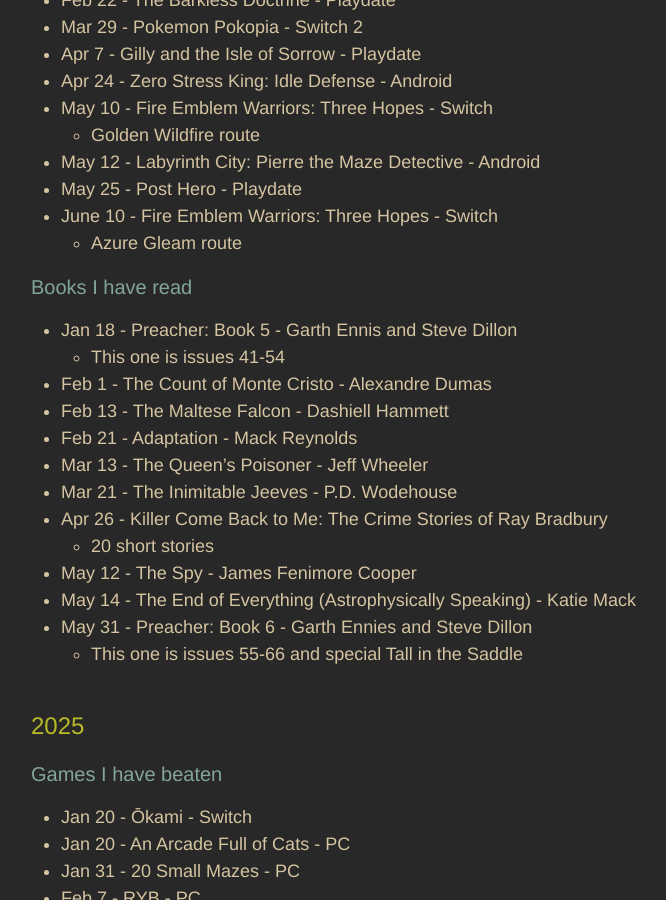
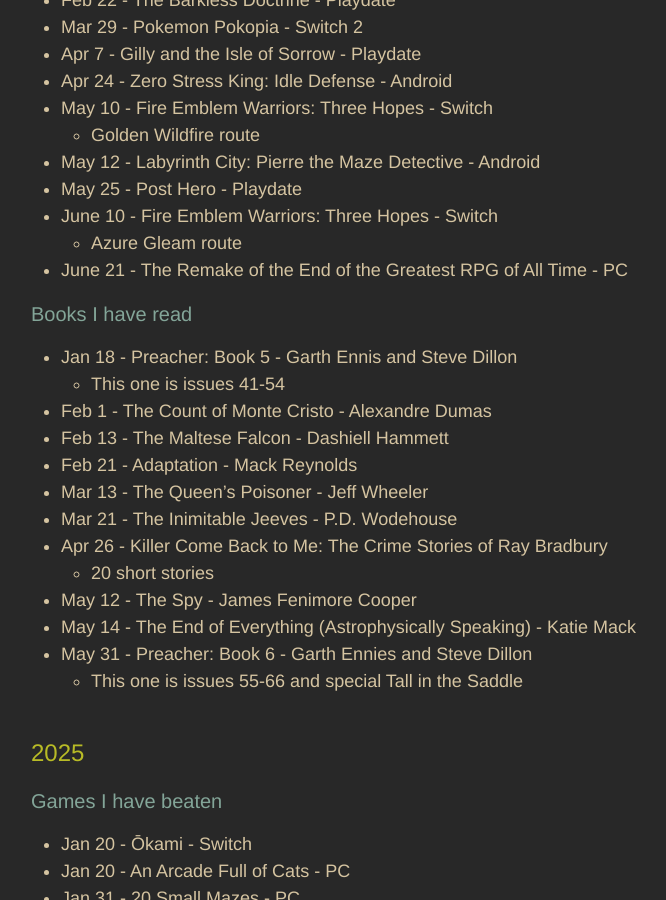
Before and after one commit to adkinsrs/sadkins_site, a Jekyll site: the page built from misc.md, in a window 1280 px wide and 900 px high, scrolled down 734 px. Shown: the whole window, without its empty margins (239-905 px from the left). Built offline with Jekyll 4.4.1, drawn with Linux system fonts in a browser that asks for light colours.

Commit message:
beat a game

```diff
--- a/misc.md
+++ b/misc.md
@@ -34,6 +34,7 @@
 * May 25 - Post Hero - Playdate
 * June 10 - Fire Emblem Warriors: Three Hopes - Switch
   * Azure Gleam route
+* June 21 - The Remake of the End of the Greatest RPG of All Time - PC
 
 ### Books I have read
 
```
